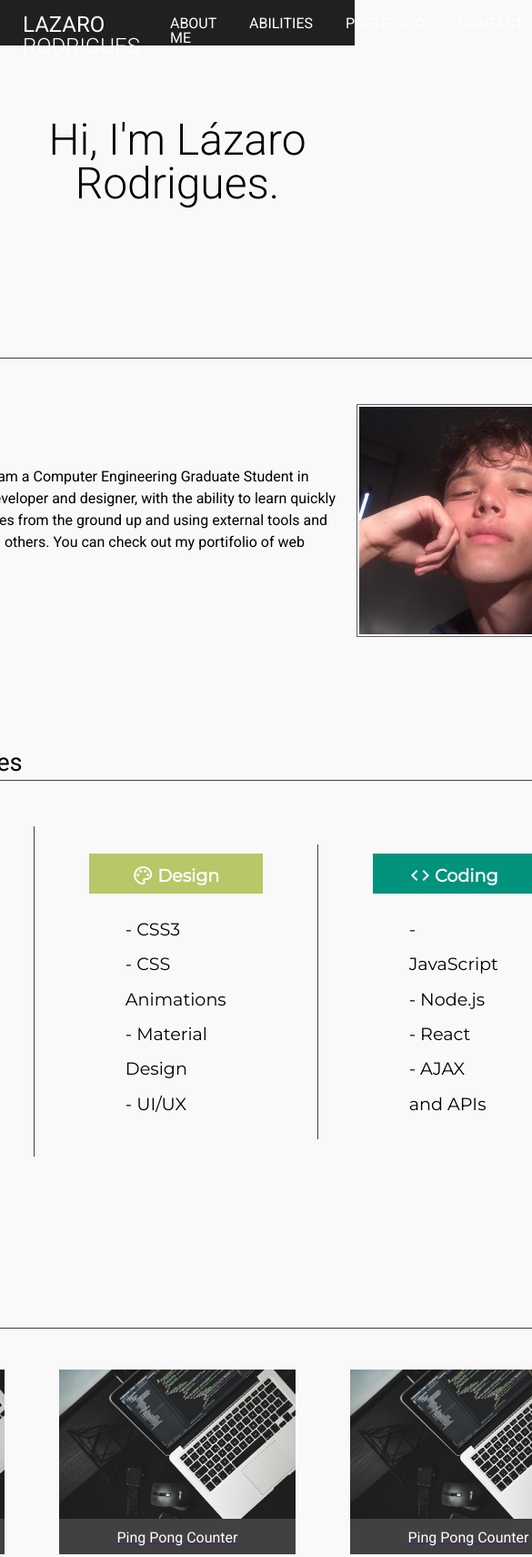
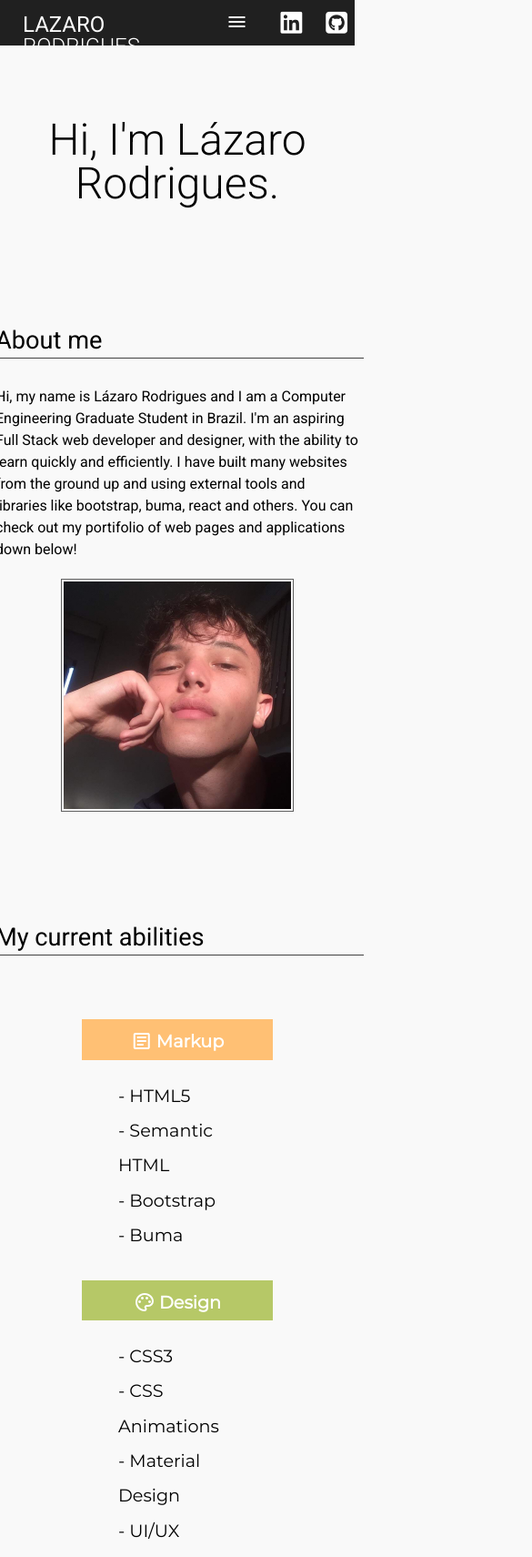
Before and after one commit to rodrigueslazaro/rodrigueslazaro.github.io, a plain HTML site: page index.html in a window 390 px wide. Shown: the top 1711 px of the page at 91% size, 585 px wide, since content can reach past the window. Drawn offline with nearby package versions, Linux system fonts and the light colour scheme.

Commit message:
kinda responsive

```diff
--- a/index.html
+++ b/index.html
@@ -4,7 +4,7 @@
     <meta charset="UTF-8">
     <meta http-equiv="X-UA-Compatible" content="IE=edge">
     <meta name="viewport" content="width=, initial-scale=1.0">
-    <title>Document</title>
+    <title>Lázaro Rodrigues</title>
     <link rel="preconnect" href="https://fonts.googleapis.com">
     <link rel="preconnect" href="https://fonts.gstatic.com" crossorigin>
     <link href="https://fonts.googleapis.com/css2?family=Roboto:ital,wght@0,100;0,300;0,400;0,500;0,700;0,900;1,100;1,300;1,400;1,500;1,700;1,900&display=swap" rel="stylesheet">
@@ -23,6 +23,7 @@
             <p class="logo"> <span>LAZARO</span> <span>RODRIGUES</span> </p>
         </a>
         <nav class="menu">
+            <div class="menuButton"><span class="material-icons-outlined">menu</span></div>
             <a href="#sec1"><div class="dropdown">ABOUT ME</div></a>
             <a href="#sec2"><div class="dropdown">ABILITIES</div></a>
             <a href="#sec3"><div class="dropdown">PORTIFOLIO</div></a>
@@ -108,6 +109,10 @@
 
     <section class="contact" id="sec3">
         <h2>Contact</h2>
+        <h3>You can contact me throguh my email or social media.</h3>
+        <ul>
+            <li>Email: rodrigues.lazaro101@gmail.com</a></li>
+        </ul>
     </section>
 
     <script src="app.js"></script>
--- a/styles.css
+++ b/styles.css
@@ -59,6 +59,7 @@ table {
     background-color: #202020;
     display: flex;
     flex-direction: row;
+    overflow: hidden;
 }
 
 .navbar div {
@@ -95,10 +96,14 @@ table {
     border-radius: 5px;
 }
 
-.icon {
+.icon, .menuButton {
     font-size: 1.7em;
     position: relative;
     top: -6px;
+}
+
+.menuButton {
+    display: none;
 }
 
 .menu .dropdown:hover {
@@ -182,6 +187,7 @@ h2 {
     font-size: 1.2em;
     font-family: Montserrat;
     padding-bottom: 50px;
+    align-items: baseline;
 }
 
 .row .column h3 {
@@ -272,8 +278,39 @@ h2 {
     line-height: 2em;
 }
 
-.contact li, .contact li a {
+.contact li {
     text-decoration: none;
-    font-size: 1.5em;
+    font-size: 1em;
     font-weight: 300;
+    margin-bottom: 100px;
 }
+
+@media (max-width: 900px) {
+    .row {
+        display: flex;
+        flex-direction: column;
+        padding: 30px;
+    }
+    .row .column {
+        border: none;
+    }
+    h2 {
+        width: 400px;
+    }
+    .aboutme div {
+        flex-direction: column;
+    }
+    .aboutme div p {
+        width: 400px;
+    }
+    .portifolio .galleryRow {
+        display: flex;
+        flex-direction: column;
+    }
+    .dropdown {
+        display: none;
+    }
+    .menuButton {
+        display: block;
+    }
+}
```
